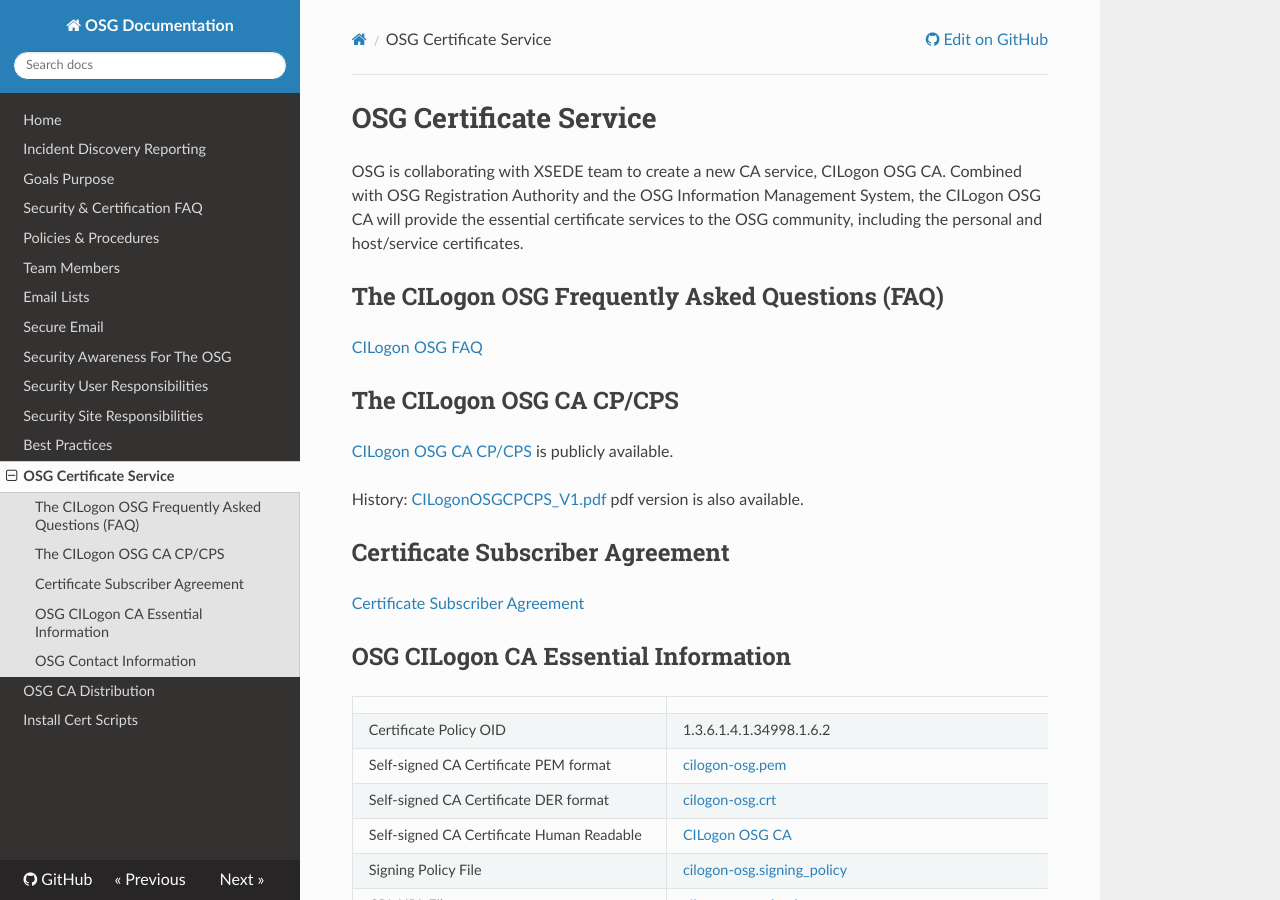
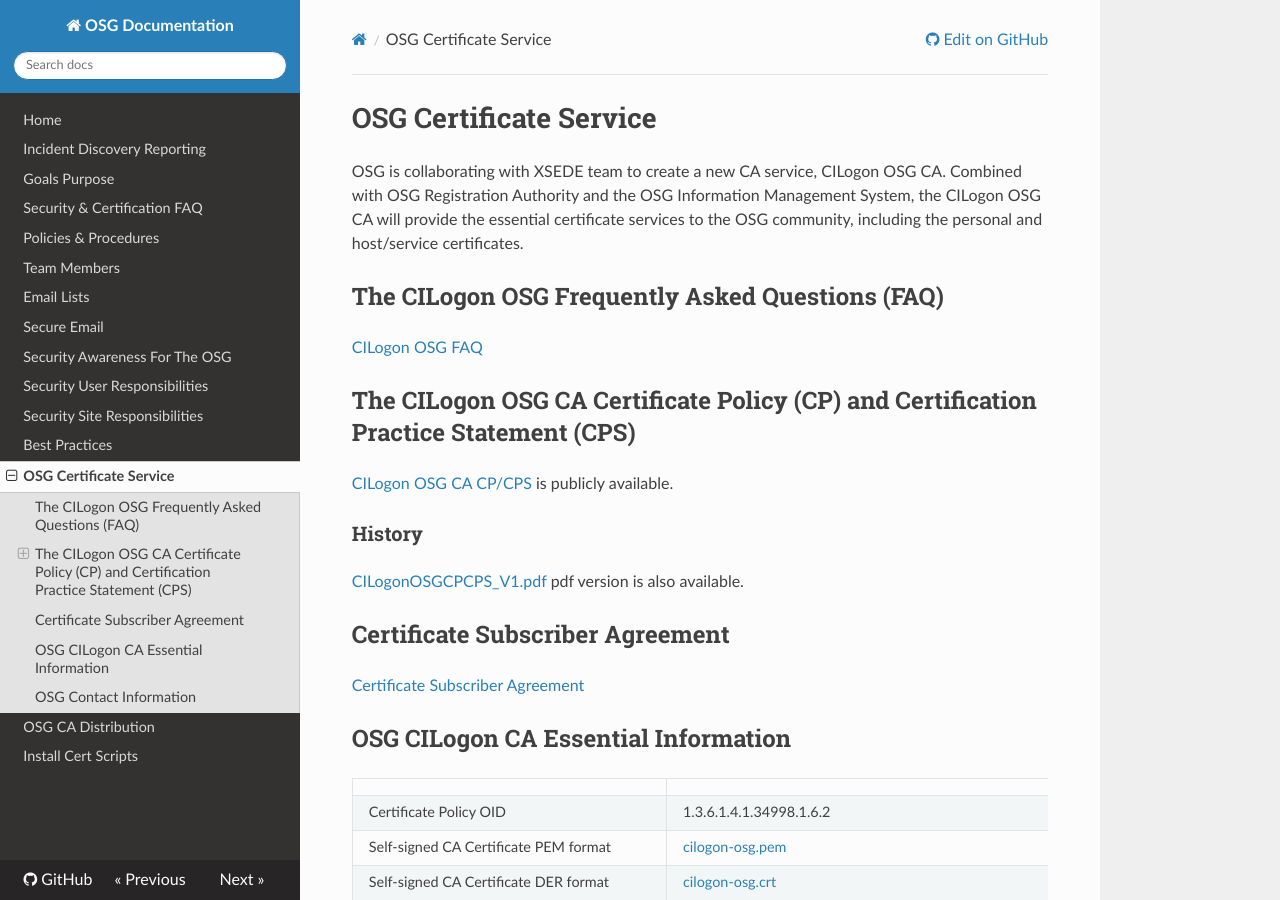
Before and after one commit to opensciencegrid/security, an MkDocs documentation site: the page built from docs/OSGCertificateService.md, in a window 1280 px wide and 900 px high. Built offline with MkDocs 1.6.1, drawn with Linux system fonts in a browser that asks for light colours; nearby versions of some CDN libraries; old or Windows-style settings are respelled for this version of MkDocs.

Commit message:
Update OSGCertificateService.md

```diff
--- a/docs/OSGCertificateService.md
+++ b/docs/OSGCertificateService.md
@@ -1,26 +1,20 @@
-OSG Certificate Service
-=======================
+# OSG Certificate Service
 
 OSG is collaborating with XSEDE team to create a new CA service, CILogon OSG CA. Combined with OSG Registration Authority and the OSG Information Management System, the CILogon OSG CA will provide the essential certificate services to the OSG community, including the personal and host/service certificates.
 
-The CILogon OSG Frequently Asked Questions (FAQ)
-------------------------------------------------
+## The CILogon OSG Frequently Asked Questions (FAQ)
+[CILogon OSG FAQ](cilogonosgca/CILogonOSGFAQ.md)
 
-[CILogon OSG FAQ](cilogonosgca/CILogonOSGFAQ)
-
-The CILogon OSG CA CP/CPS
--------------------------
+## The CILogon OSG CA Certificate Policy (CP) and Certification Practice Statement (CPS)
 [CILogon OSG CA CP/CPS](cilogonosgca/CILogonOSGCPCPS.pdf) is publicly available.
 
-History:
+### History
 [CILogonOSGCPCPS\_V1.pdf](cilogonosgca/CILogonOSGCPCPS_V1.pdf) pdf version is also available.
 
-Certificate Subscriber Agreement
---------------------------------
+## Certificate Subscriber Agreement
 [Certificate Subscriber Agreement](cilogonosgca/IGTF_CERTIFICATE_SUBSCRIBER_AGREEMENT.pdf)
 
-OSG CILogon CA Essential Information
-------------------------------------
+## OSG CILogon CA Essential Information
 
 |                                            |                                                                       |
 |--------------------------------------------|-----------------------------------------------------------------------|
@@ -40,7 +34,7 @@
 | OpenSSL 1.0 hash value                     | 70d35895                                                              |
 | SHA-1 Fingerprint                          | 5C:5C:24:5C:2F:05:24:EC:24:45:8D:5B:D8:F2:82:9B:EE:68:22:A8           |
 
-OSG Contact Information
+## OSG Contact Information
 -----------------------
 
 The CP/CPS is managed by OSG Security Officer and can be reached at:
```
